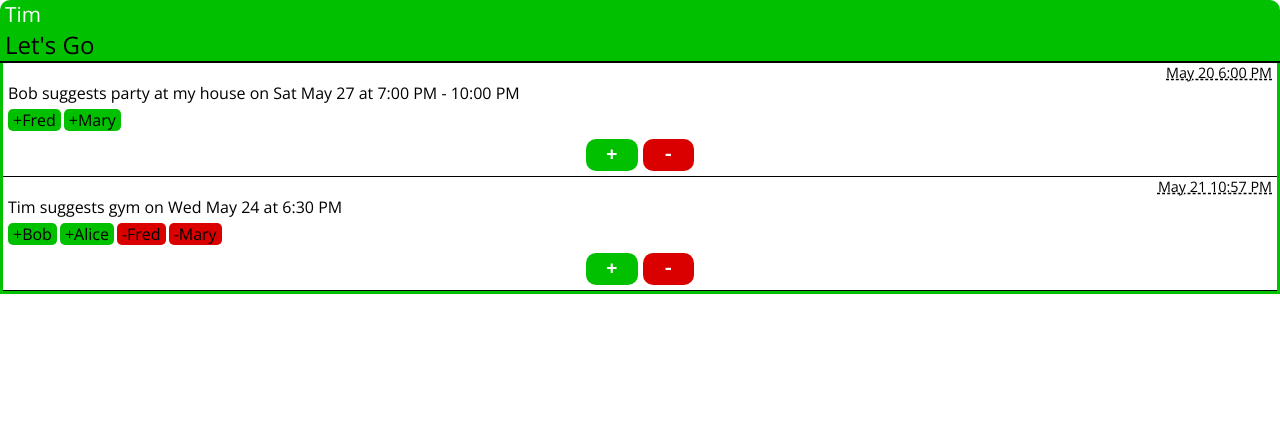
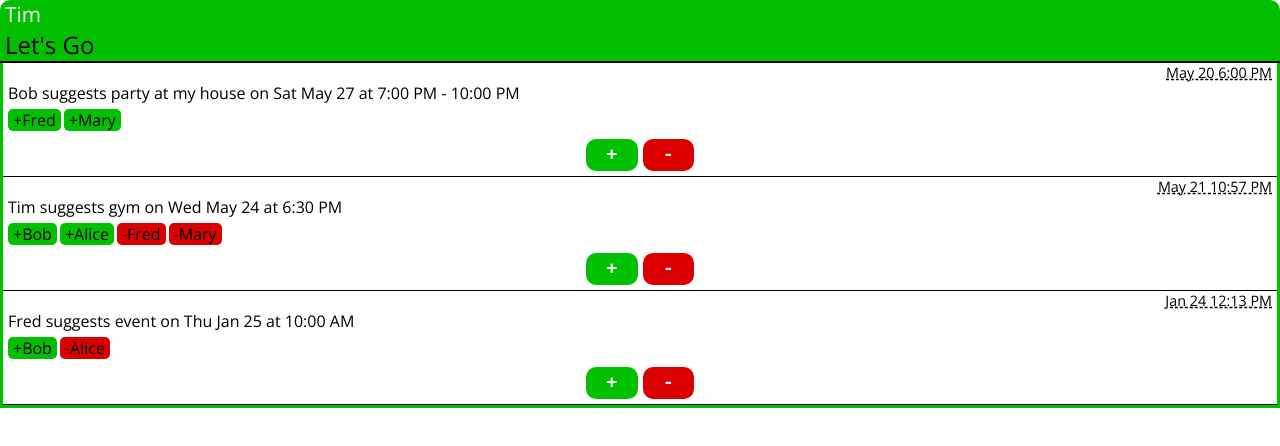
Before and after one commit to SlimTim10/LetsGo, a React (Create React App) app: page / in a window 1280 px wide. Shown: the top 446 px of the page. Built offline with nearby package versions, Linux system fonts and the light colour scheme.

Commit message:
Simulate incoming message

```diff
--- a/src/App.js
+++ b/src/App.js
@@ -35,6 +35,24 @@ class App extends Component {
     };
   }
 
+  componentDidMount() {
+    console.log("componentDidMount <App />");
+    setTimeout(() => {
+      console.log("Simulating incoming message");
+      const newMessage = {
+        id: 3,
+        date: "Jan 24 12:13 PM",
+        content: "Fred suggests event on Thu Jan 25 at 10:00 AM",
+        people: [
+          { id: 3, name: "Bob", status: Status.going },
+          { id: 4, name: "Alice", status: Status.notGoing }
+        ]
+      };
+      const messages = this.state.messages.concat(newMessage);
+      this.setState({ messages: messages });
+    }, 3000);
+  }
+
   render() {
     return (
       <div className="App">
```
